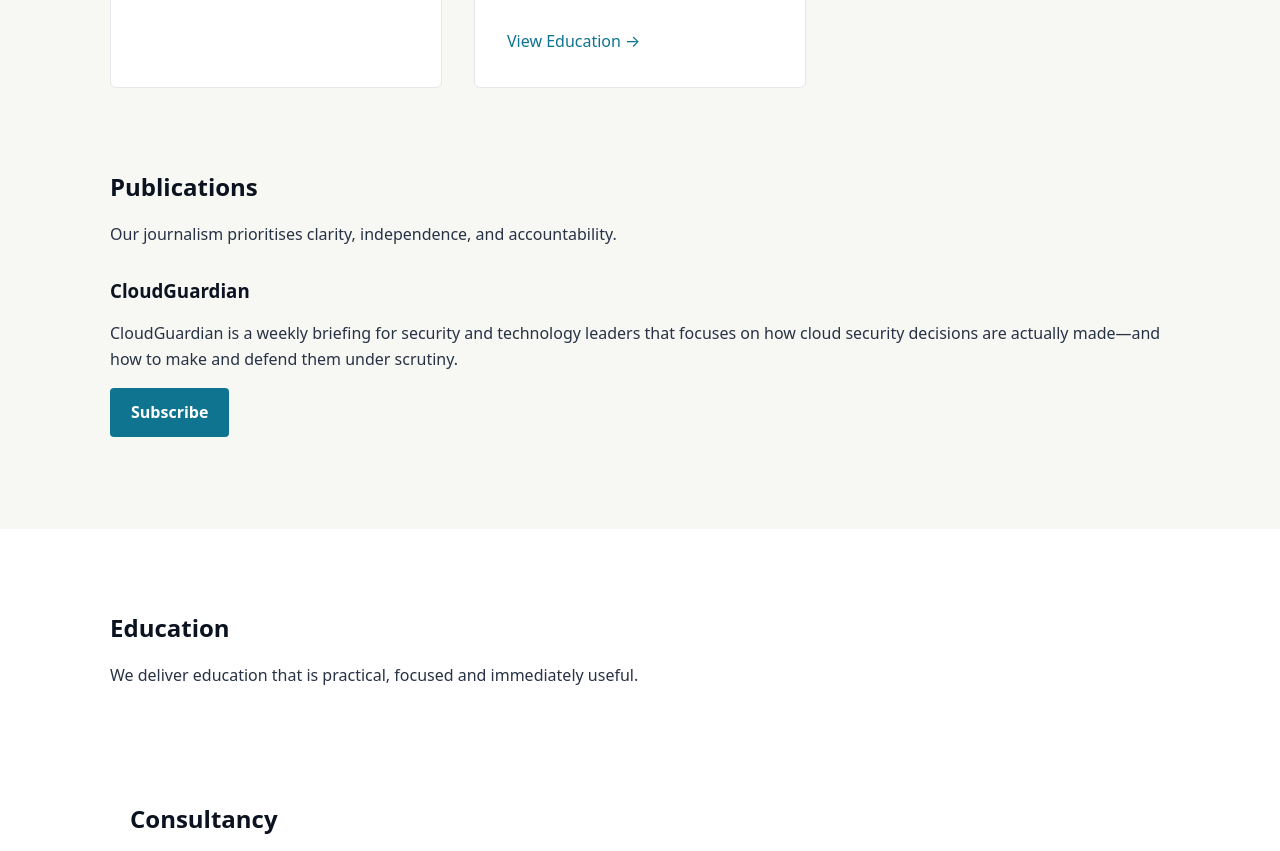
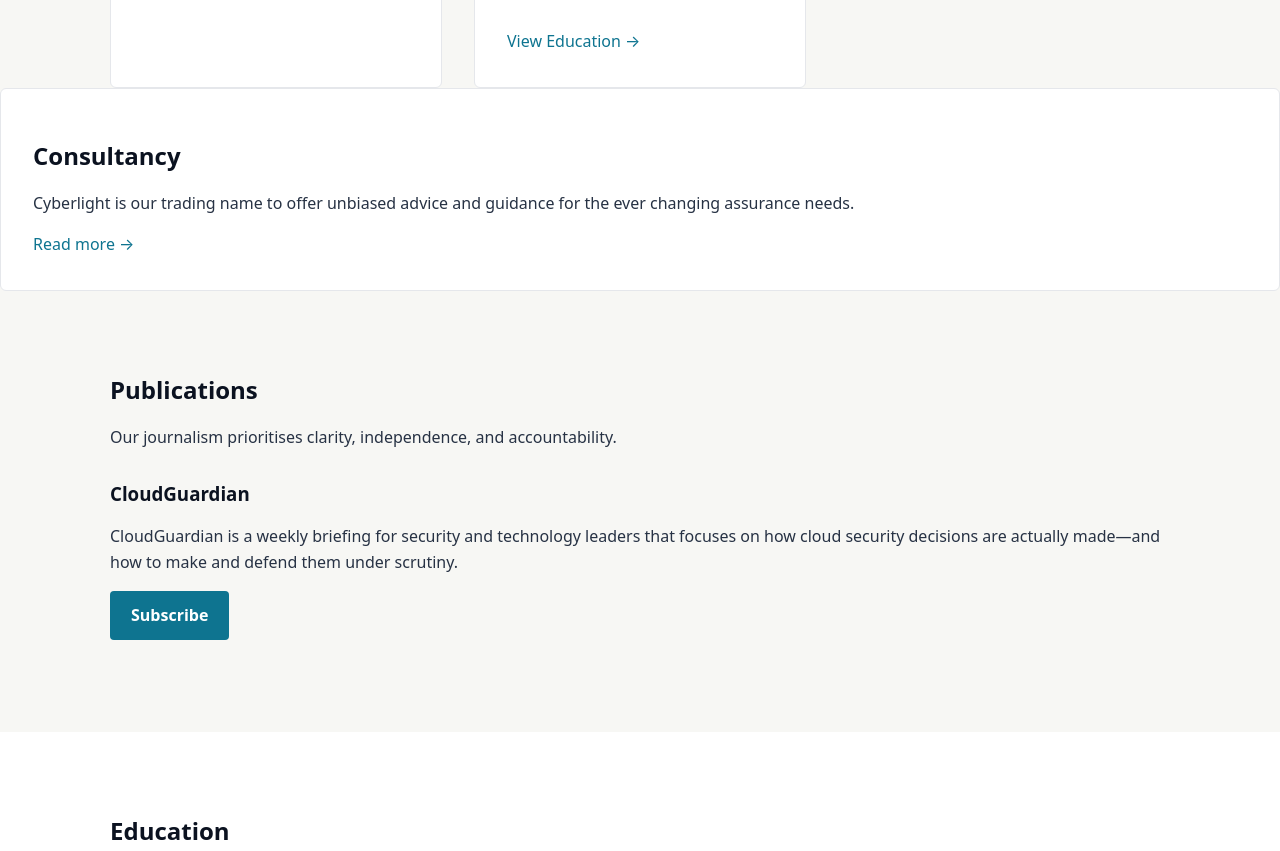
Before and after one commit to ML1175/1175media_website, a plain HTML site: page index.html in a window 1280 px wide. Shown: the part 1238-2089 px from the top of the page. Drawn offline with Linux system fonts and the light colour scheme.

Commit message:
Update index.html

```diff
--- a/index.html
+++ b/index.html
@@ -94,6 +94,14 @@
         <a href="#education">View Education →</a>
       </div>
     </div>
+
+<div class="pillar">
+        <h2>Consultancy</h2>
+        <p>
+          Cyberlight is our trading name to offer unbiased advice and guidance for the ever changing assurance needs.
+        </p>
+        <a href="#consultancy">Read more →</a>
+      </div>
   </section>
 
   <!-- Publications -->
```
